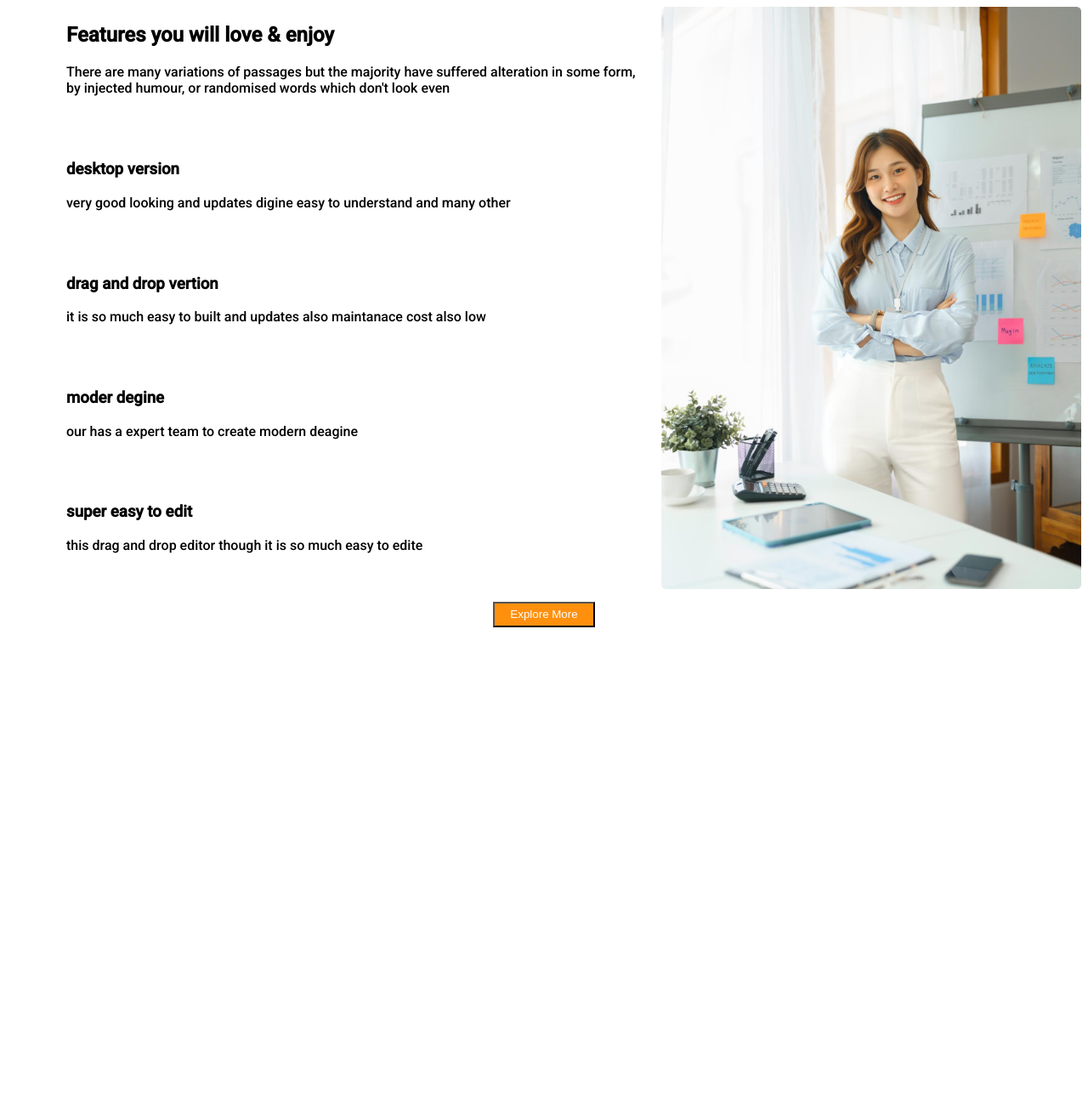
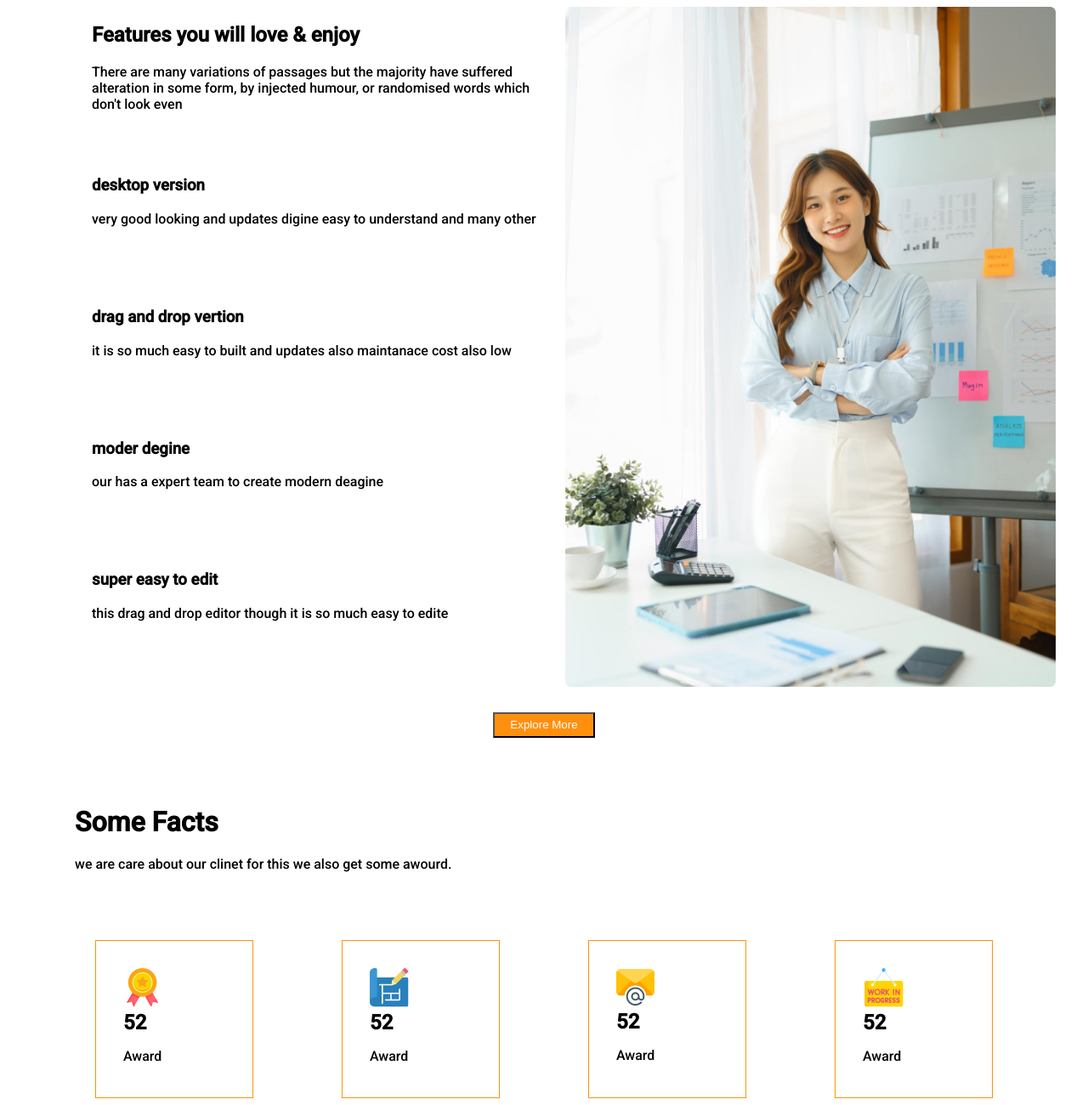
Before and after one commit to sheikh-faedul/architect, a plain HTML site: page index.html in a window 1280 px wide. Shown: the part 1062-2362 px from the top of the page at 85% size. Before the commit the page ends 1808 px from the top, so only its background shows below. Drawn offline with Linux system fonts and the light colour scheme.

Commit message:
facts part complete

```diff
--- a/index.html
+++ b/index.html
@@ -104,6 +104,45 @@
             </button>
         </div>
         <!-- more about feature end -->
+        <!-- -----------------------
+        facts part start -->
+
+            <div class="fact">
+                <h1>
+                    Some Facts
+                </h1>
+                <p>
+                    we are care about our clinet for this we also get some awourd.
+                </p>
+            </div>
+        <section class="award">
+
+                    <div class="about-facts">
+                        <img src="images/icons/ribon.png" alt="">
+                    <h2>  52 </h2>
+                    <p> Award </p>
+                    </div>
+                    <div class="about-facts">
+                        <img src="images/icons/projects.png" alt="">
+                    <h2>  52 </h2>
+                    <p> Award </p>
+                    </div>
+                    <div class="about-facts">
+                        <img src="images/icons/email.png" alt="">
+                    <h2>  52 </h2>
+                    <p> Award </p>
+                    </div>
+                    <div class="about-facts">
+                        <img src="images/icons/customers.png" alt="">
+                    <h2>  52 </h2>
+                    <p> Award </p>
+                    </div>
+
+        </section>
+        <!-- facts part end
+        -------------------- -->
+        <!-- sponsore part start -->
+
     </main>
 </body>
 </html>
--- a/styles/style.css
+++ b/styles/style.css
@@ -74,29 +74,59 @@ span{
 }
 /* -feature--- end
 ------------------- */
+/* more about feature */
 .feature-descripetion{
     display: flex;
-    margin-top: 30px;
+    margin: 30px;
 
 }
+
 .our-work{
     display: flex;
     flex-direction: column;
     margin-left: 50px;
-
+    height: 800px;
+    width: 600px;
+}
+.our-work div{
+    height: 100%;
 }
 .about-work{
      margin: 20px;
 }
 .descripetion-pic{
-    width: 800px;
-    height: 700px;
+    width: 600px;
+    height: 800px;
     margin-top: 20px;
 }
 .descripetion-pic img{
     width: 100%;
+    height: 100%;
 }
 .explore-btn{
     display: flex;
     justify-content: center;
 }
+/* more about feature end-
+-------------------------- */
+/* facts part start */
+.fact{
+    margin: 5em;
+}
+.award{
+    display: flex;
+    justify-content: space-evenly;
+}
+.about-facts{
+    width: 120px;
+    height: 120px;
+    border: 1px solid #FF900E ;
+    padding: 2em;
+}
+.about-facts h2{
+   margin: 0px;
+}
+/* --------facts part end
+------------------------ */
+/* sponsore part start
+----------------------- */
```
